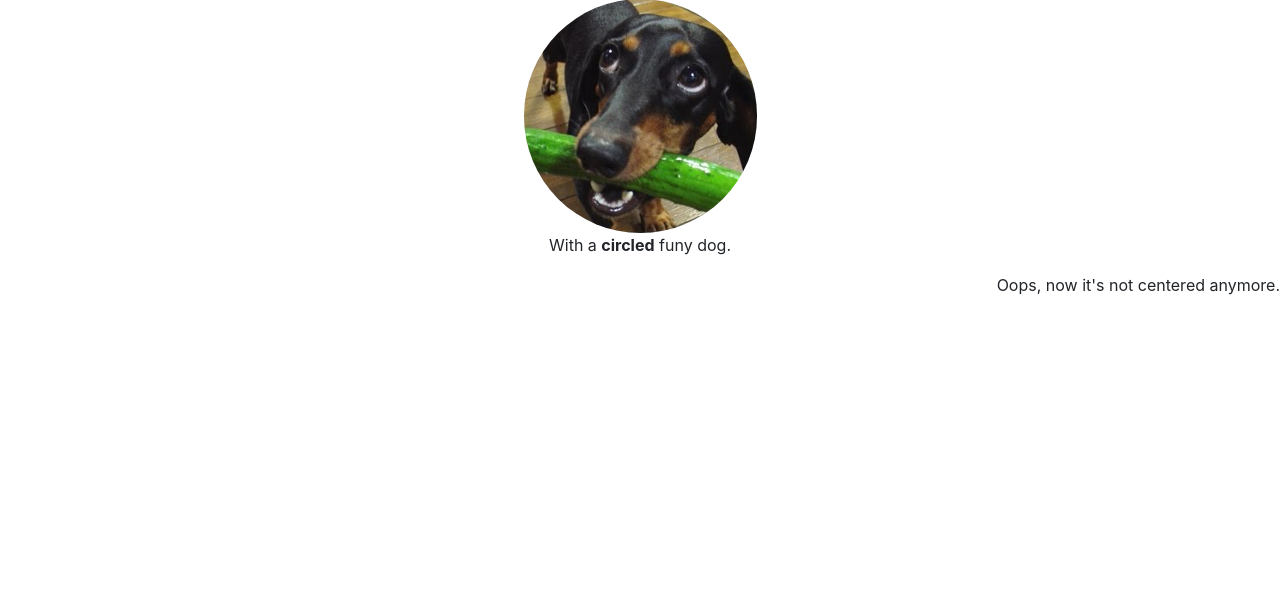
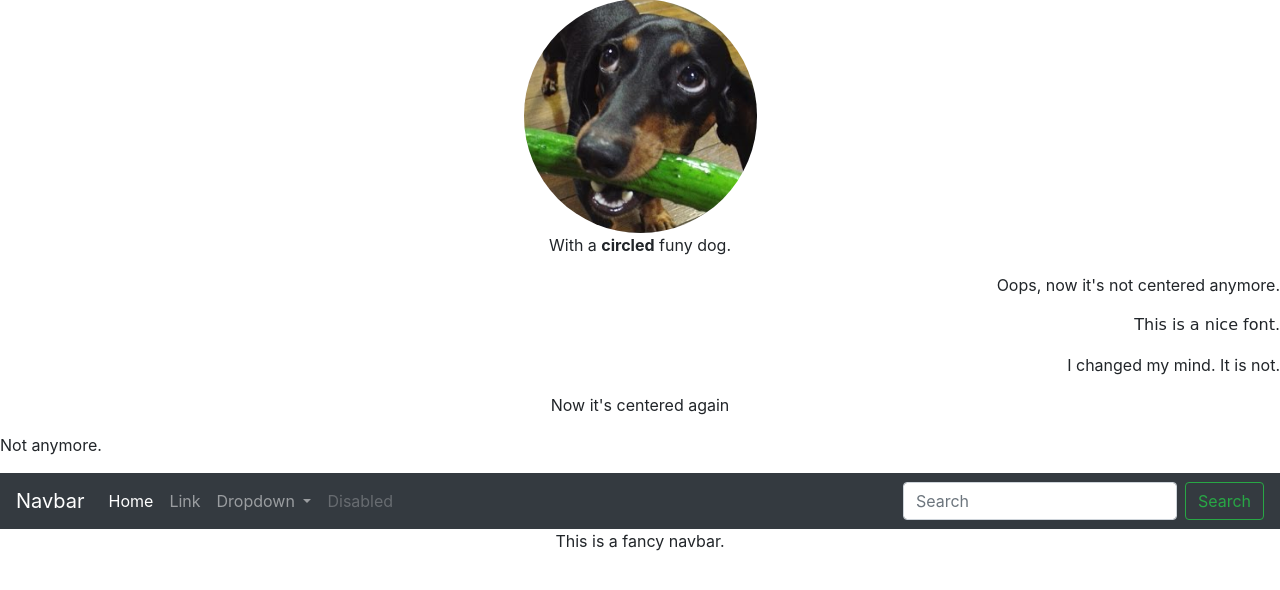
Before and after one commit to danchou-san/useless-website, a PHP site: page / in a window 1280 px wide. Shown: the part 161-751 px from the top of the page. Run offline with PHP 8.4, Linux system fonts and the light colour scheme.

Commit message:
More code added

```diff
--- a/css/style.css
+++ b/css/style.css
@@ -1,3 +1,7 @@
 .funy {
   border-radius: 500px;
 }
+
+.comic-sans {
+  font-family: "Comic Sans MS";
+}
--- a/index.html
+++ b/index.html
@@ -26,7 +26,58 @@
 
     <div class="text-right">
       <p>Oops, now it's not centered anymore.</p>
+      <p class="comic-sans">This is a nice font.</p>
+      <p>I changed my mind. It is not.</p>
     </div>
+
+    <div class="text-center">
+      <p>Now it's centered again</p>
+    </div>
+
+    <div class="text-left">
+      <p>Not anymore.</p>
+    </div>
+
+    <nav class="navbar navbar-expand-lg navbar-dark bg-dark">
+      <a class="navbar-brand" href="#">Navbar</a>
+      <button class="navbar-toggler" type="button" data-toggle="collapse" data-target="#navbarSupportedContent" aria-controls="navbarSupportedContent" aria-expanded="false" aria-label="Toggle navigation">
+        <span class="navbar-toggler-icon"></span>
+      </button>
+
+      <div class="collapse navbar-collapse" id="navbarSupportedContent">
+        <ul class="navbar-nav mr-auto">
+          <li class="nav-item active">
+            <a class="nav-link" href="#">Home <span class="sr-only">(current)</span></a>
+          </li>
+          <li class="nav-item">
+            <a class="nav-link" href="#">Link</a>
+          </li>
+          <li class="nav-item dropdown">
+            <a class="nav-link dropdown-toggle" href="#" id="navbarDropdown" role="button" data-toggle="dropdown" aria-haspopup="true" aria-expanded="false">
+              Dropdown
+            </a>
+            <div class="dropdown-menu" aria-labelledby="navbarDropdown">
+              <a class="dropdown-item" href="#">Action</a>
+              <a class="dropdown-item" href="#">Another action</a>
+              <div class="dropdown-divider"></div>
+              <a class="dropdown-item" href="#">Something else here</a>
+            </div>
+          </li>
+          <li class="nav-item">
+            <a class="nav-link disabled" href="#">Disabled</a>
+          </li>
+        </ul>
+        <form class="form-inline my-2 my-lg-0">
+          <input class="form-control mr-sm-2" type="search" placeholder="Search" aria-label="Search">
+          <button class="btn btn-outline-success my-2 my-sm-0" type="submit">Search</button>
+        </form>
+      </div>
+    </nav>
+
+    <div class="text-center">
+      <p>This is a fancy navbar.</p>
+    </div>
+
   </body>
 
 </html>
```
